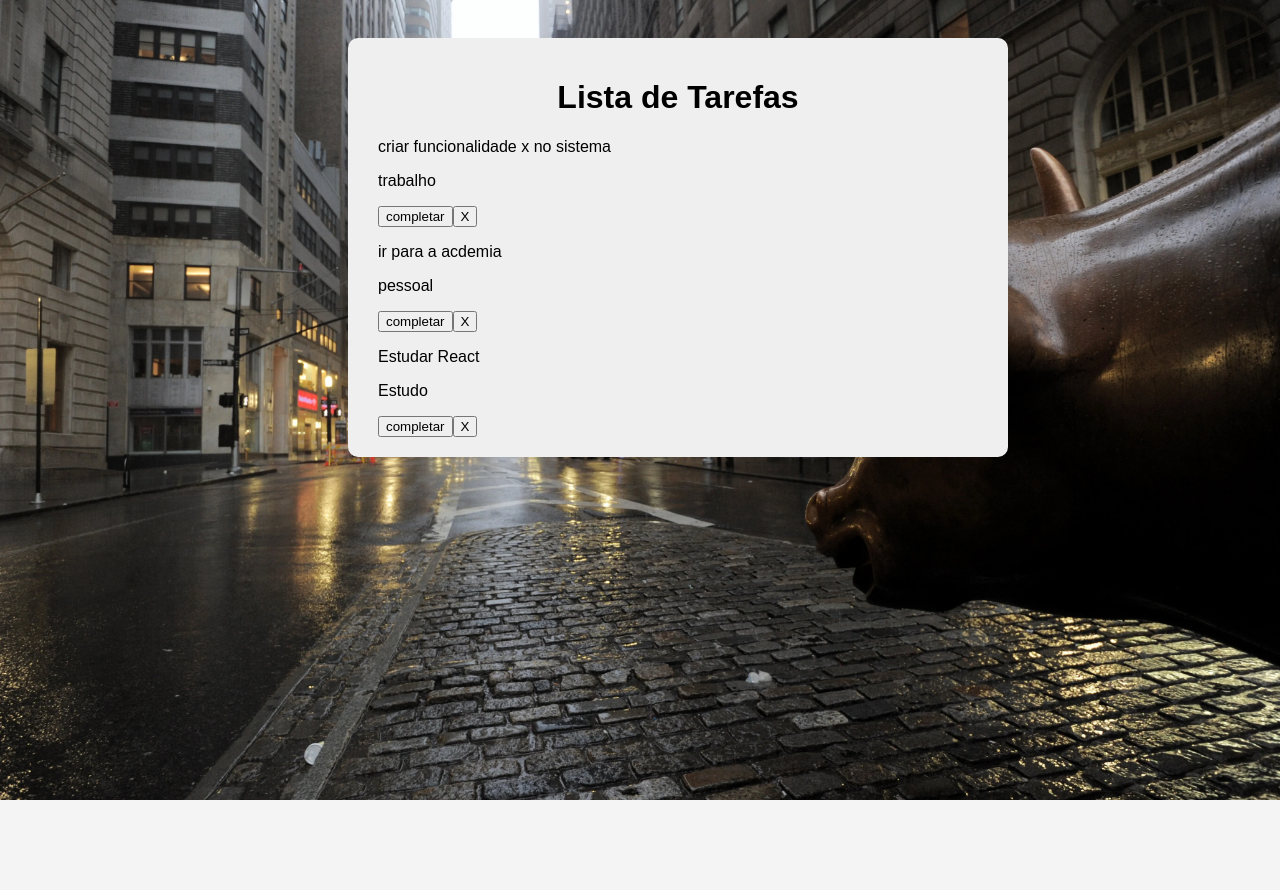
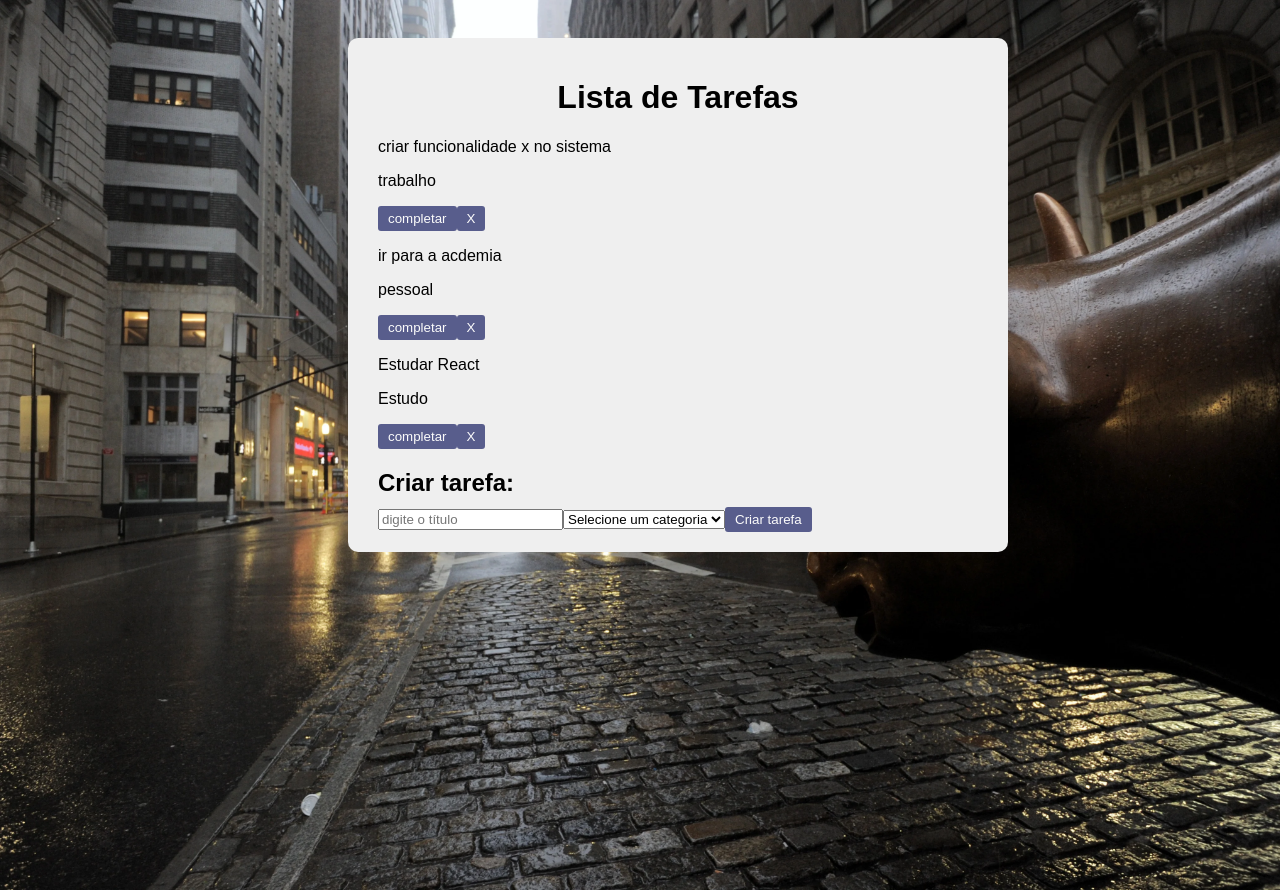
Before and after one commit to lu150ml/reactTarefa, a React (Vite) app in the folder todo/: page / in a window 1280 px wide. Shown: the top 890 px of the page. Before the commit the page ends 800 px from the top, so only its background shows below. Built offline with nearby package versions, Linux system fonts and the light colour scheme.

Commit message:
criando o compoenete de adicionar tarefa e seu respectivo css

```diff
--- /dev/null
+++ b/todo/components/TodoForm.jsx
@@ -0,0 +1,21 @@
+import React from 'react'
+
+const TodoForm = ({TodoForm}) => {
+  return(
+  <div className='todo-form'>
+    <h2>Criar tarefa:</h2>
+    <form >
+        <input type="text" placeholder='digite o título' />
+        <select>
+            <option value="">Selecione um categoria</option>
+            <option value="Trabalho">Trabalho</option>
+            <option value="Estudo">Estudo</option>
+            <option value="Pessoa">Pessoal</option>
+        </select>
+        <button type='submit'>Criar tarefa</button>
+    </form>
+  </div>
+  )
+}
+
+export default TodoForm;
--- a/todo/src/App.css
+++ b/todo/src/App.css
@@ -36,3 +36,18 @@ p{
 input {
   box-sizing: border-box;
 }
+
+button{
+  background-color: #333974;
+  color:#FFF;
+  padding: 5px 10px;
+  border: none;
+  border-radius: 3px;
+  cursor: pointer;
+  opacity: .8;
+  transition: .3s;
+}
+
+button:hover{
+  opacity: 1;
+}
--- a/todo/src/App.jsx
+++ b/todo/src/App.jsx
@@ -1,5 +1,7 @@
 import { useState } from 'react'
 import Todo from '../components/Todo';
+import TodoForm from '../components/Todoform';
+
 
 import './App.css';
 
@@ -36,6 +38,7 @@ return <div className="app">
     <Todo todo={todo}/>
     ))}
    </div>
+   <TodoForm />
 </div>;
 
 }
```
